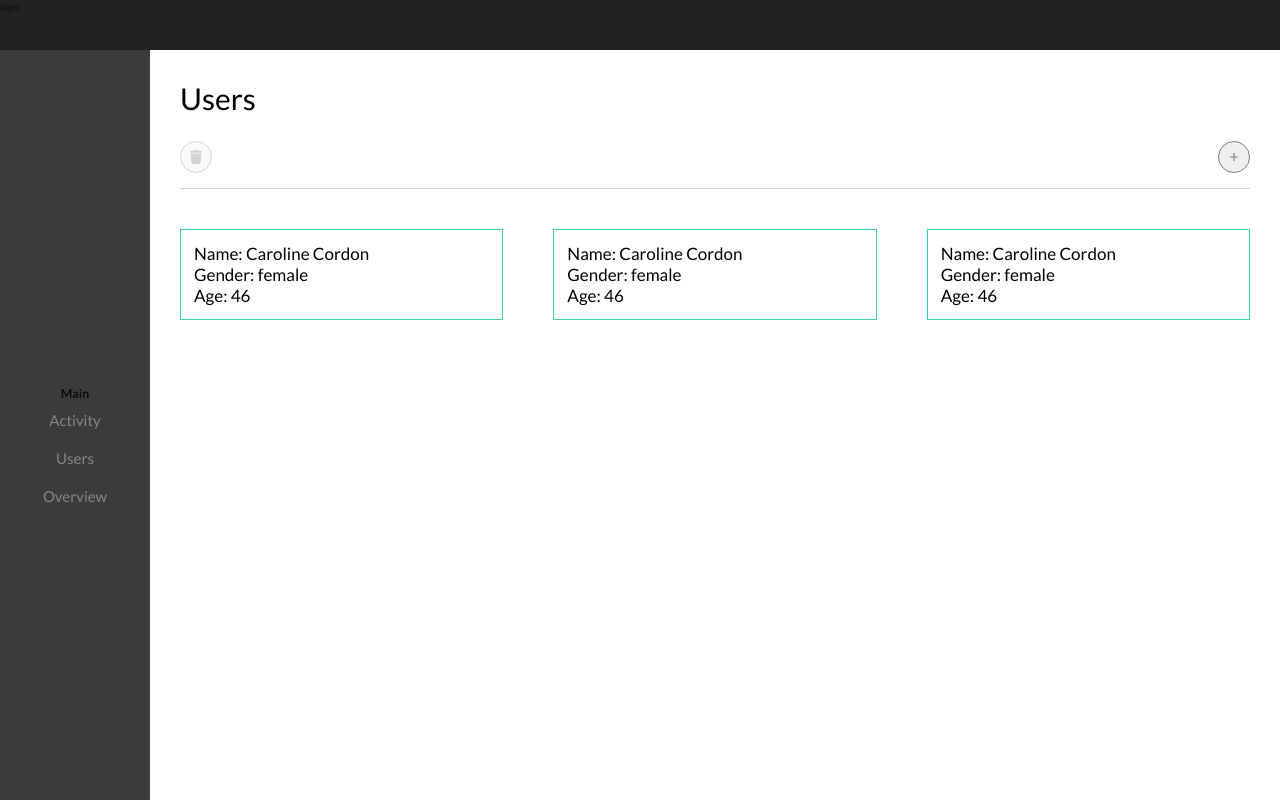
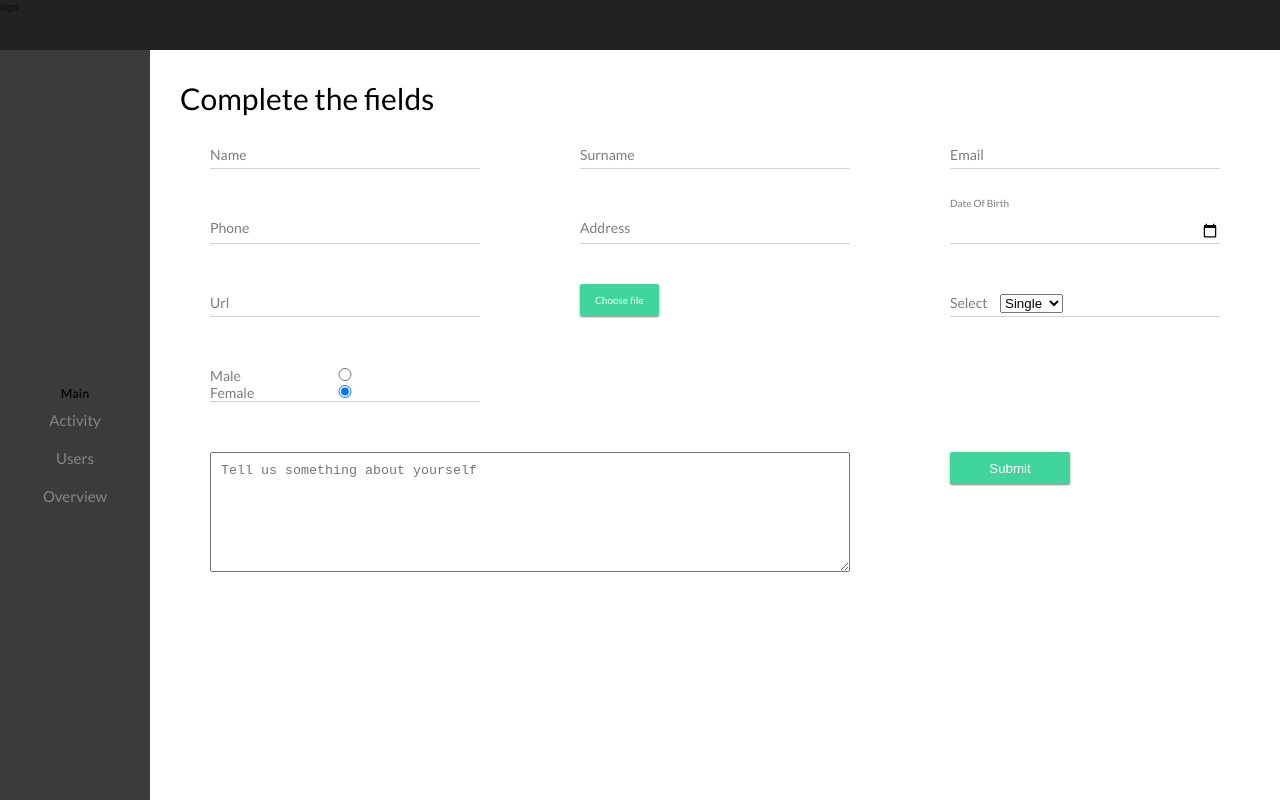
Before and after one commit to Klaudia26/dashboard-app, a React (Create React App) app: page /users/create in a window 1280 px wide. Built offline with nearby package versions, Linux system fonts and the light colour scheme; data requests are answered from the project's data file.

Commit message:
add  createuse and style

```diff
--- a/src/App.js
+++ b/src/App.js
@@ -1,12 +1,13 @@
 import React, { Component } from 'react';
-import { BrowserRouter as Router, Route } from 'react-router-dom';
+import { BrowserRouter as Router, Route, Switch } from 'react-router-dom';
 import Activity from './pages/Activity/Activity';
 import Overview from './pages/Overview/Overview';
 import Users from './pages/Users/Users';
 import Navigation from './components/Navigation/Navigation';
 import Topbar from './components/Topbar/Topbar';
+import CreateUser from './pages/CreateUser/CreateUser';
+import styles from './App.module.scss';
 import './Styles/globalStyles.scss';
-import styles from './App.module.scss';
 
 class App extends Component {
   render() {
@@ -16,9 +17,12 @@ class App extends Component {
           <Topbar />
           <Navigation />
           <div className={styles.wrapper}>
-            <Route exact path="/" component={Overview} />
-            <Route path="/activity" component={Activity} />
-            <Route path="/users" component={Users} />
+            <Switch>
+              <Route exact path="/" component={Overview} />
+              <Route path="/activity" component={Activity} />
+              <Route exact path="/users" component={Users} />
+              <Route path="/users/create" component={CreateUser} />
+            </Switch>
           </div>
         </Router>
       </div>
--- a/src/components/Navigation/Navigation.module.scss
+++ b/src/components/Navigation/Navigation.module.scss
@@ -12,8 +12,6 @@
   opacity: 0.96;
   height: 100vh;
   font-size: 1.5rem;
-}
-
   a {
     text-decoration: none;
     padding: 1rem 0;
@@ -23,3 +21,4 @@ a:hover {
     color: #fff;
     font-weight: 600;
   }
+}
--- a/src/components/Toolbar/Toolbar.js
+++ b/src/components/Toolbar/Toolbar.js
@@ -3,6 +3,7 @@ import Upload from '../Upload/Upload';
 import Modal from '../Modal/Modal';
 import { FaTrash } from 'react-icons/fa';
 import { MdAdd } from 'react-icons/md';
+import { Link } from 'react-router-dom';
 
 import styles from './Toolbar.module.scss';
 
@@ -68,9 +69,11 @@ class Toolbar extends Component {
           <FaTrash />
         </button>
         {this.props.showButton ? (
-          <button className={styles.icon}>
-            <MdAdd />
-          </button>
+          <Link to="/users/create">
+            <button className={styles.icon}>
+              <MdAdd />
+            </button>
+          </Link>
         ) : (
           <Upload openModal={this.openModal} />
         )}
--- /dev/null
+++ b/src/pages/CreateUser/CreateUser.js
@@ -0,0 +1,197 @@
+import React, { Component } from 'react';
+import Header from '../../components/Header/Header';
+import styles from './CreateUser.module.scss';
+
+class CreateUser extends Component {
+  state = {
+    users: [],
+    name: '',
+    surname: '',
+    email: '',
+    phone: '',
+    address: '',
+    website: '',
+    aboute: '',
+    dateOfBirth: '',
+    gender: 'female',
+  };
+  handleChange = (e) => {
+    this.setState({
+      [e.target.name]: e.target.value,
+    });
+  };
+
+  handleSubmit = (e) => {
+    e.preventDefault();
+  };
+  render() {
+    return (
+      <>
+        <Header header="Complete the fields" />
+        <form onSubmit={this.handleSubmit} className={styles.createUserForm}>
+          <div className={styles.formItem}>
+            <input
+              type="text"
+              onChange={this.handleChange}
+              value={this.state.name}
+              name="name"
+              placeholder=" "
+              id="name"
+              className={styles.input}
+            />
+            <label htmlFor="name" className={styles.label}>
+              Name{' '}
+            </label>
+          </div>
+          <div className={styles.formItem}>
+            <input
+              type="text"
+              onChange={this.handleChange}
+              value={this.state.surname}
+              placeholder=" "
+              name="surname"
+              id="surname"
+              className={styles.input}
+            />
+            <label htmlFor="surname" className={styles.label}>
+              Surname{' '}
+            </label>
+          </div>
+          <div className={styles.formItem}>
+            <input
+              type="email"
+              onChange={this.handleChange}
+              value={this.state.email}
+              name="email"
+              id="email"
+              placeholder=" "
+              className={styles.input}
+            />
+            <label htmlFor="email" className={styles.label}>
+              Email{' '}
+            </label>
+          </div>
+          <div className={styles.formItem}>
+            <input
+              type="tel"
+              onChange={this.handleChange}
+              value={this.state.phone}
+              name="phone"
+              placeholder=" "
+              id="phone"
+              className={styles.input}
+            />
+            <label htmlFor="phone" className={styles.label}>
+              Phone{' '}
+            </label>
+          </div>
+          <div className={styles.formItem}>
+            <input
+              type="text"
+              onChange={this.handleChange}
+              value={this.state.address}
+              name="address"
+              placeholder=" "
+              id="address"
+              className={styles.input}
+            />
+            <label htmlFor="address" className={styles.label}>
+              Address{' '}
+            </label>
+          </div>
+          <div className={styles.formItem}>
+            <input
+              required
+              type="date"
+              onChange={this.handleChange}
+              value={this.state.dateOfBirth}
+              name="dateOfBirth"
+              id="dateOfBirth"
+              placeholder=" "
+              className={styles.input}
+            />
+            <label htmlFor="dateOfBirth" className={styles.label}>
+              Date Of Birth
+            </label>
+          </div>
+          <div className={styles.formItem}>
+            <input
+              type="url"
+              onChange={this.handleChange}
+              value={this.state.website}
+              name="website"
+              placeholder=" "
+              id="url"
+              className={styles.input}
+            />
+            <label htmlFor="url" className={styles.label}>
+              Url{' '}
+            </label>
+          </div>
+          <div>
+            <label htmlFor="media" className={styles.labelMedia}>
+              Choose file
+            </label>
+            <input
+              type="file"
+              onChange={this.handleChange}
+              name="media"
+              className={styles.input}
+              id="media"
+            />
+          </div>
+          <div className={styles.formItem}>
+            <select id="select" className={styles.select}>
+              <option value="single">Single</option>
+              <option value="maried">Maried</option>
+            </select>
+            <label htmlFor="select" className={styles.label}>
+              Select{' '}
+            </label>
+          </div>
+          <div className={styles.formItem}>
+            <div>
+              <label htmlFor="male" className={styles.label}>
+                Male{' '}
+              </label>
+              <input
+                type="radio"
+                onChange={this.handleChange}
+                name="gender"
+                checked={this.state.gender === 'male'}
+                value="male"
+                id="male"
+                className={styles.input}
+              />
+            </div>
+            <div className={styles.female}>
+              <label htmlFor="female" className={styles.label}>
+                Female{' '}
+              </label>
+              <input
+                type="radio"
+                onChange={this.handleChange}
+                name="gender"
+                checked={this.state.gender === 'female'}
+                value="female"
+                id="female"
+                className={styles.input}
+              />
+            </div>
+          </div>
+          <textarea
+            onChange={this.handleChange}
+            value={this.state.aboute}
+            name="aboute"
+            className={styles.textarea}
+            placeholder="Tell us something about yourself"
+          ></textarea>
+          <button type="submit" className={styles.btn}>
+            Submit
+          </button>
+        </form>
+      </>
+    );
+  }
+}
+export default CreateUser;
--- /dev/null
+++ b/src/pages/CreateUser/CreateUser.module.scss
@@ -0,0 +1,95 @@
+.createUserForm {
+  display: grid;
+  grid-template-columns: repeat(auto-fit, minmax(24rem, 1fr));
+  grid-gap: 5rem;
+  grid-column-gap: 10rem;
+  padding: 3rem;
+
+  .formItem {
+    position: relative;
+    width: 100%;
+    margin: 0 auto;
+    border-bottom: 1px solid lightgrey;
+    flex-shrink: 0;
+    font-size: 1.4rem;
+  }
+
+  .input {
+    width: 100%;
+    line-height: 22px;
+    font-size: 16px;
+    border: none;
+    background: none;
+    color: #7d7d7d;
+  }
+  .input:focus,
+  .textarea:focus {
+    outline: none;
+  }
+  .textarea {
+    width: 100%;
+    margin: 0 auto;
+    min-height: 12rem;
+    padding: 1rem;
+    grid-column-start: 1;
+    grid-column-end: 3;
+  }
+
+  .label {
+    position: absolute;
+    top: 0;
+    left: 0;
+    color: #7d7d7d;
+    transition: all ease-out 0.2s;
+  }
+  .btn {
+    width: 12rem;
+    height: 3.2rem;
+    background-color: #40d59d;
+    color: #fff;
+    outline: none;
+    border: none;
+    border-radius: 2px;
+    box-shadow: 0 1px 2px grey;
+    cursor: pointer;
+    transition: all 2s;
+
+    &:hover {
+      transform: translateY(-2px);
+    }
+  }
+  .input:focus + .label,
+  .textarea:focus + .label {
+    top: -2.2rem;
+    font-size: 1rem;
+  }
+
+  .input:not(:placeholder-shown) + .label {
+    top: -22px;
+    font-size: 1rem;
+  }
+  .select {
+    margin-left: 5rem;
+  }
+
+  input[type='file'] {
+    display: none;
+  }
+  .labelMedia {
+    background-color: #40d59d;
+    color: #fff;
+    padding: 1rem 1.5rem;
+    border-radius: 2px;
+    box-shadow: 0 1px 2px grey;
+  }
+  .female {
+    position: relative;
+  }
+
+  input[type='date']:required:invalid::-webkit-datetime-edit {
+    color: transparent;
+  }
+  input[type='date']:focus::-webkit-datetime-edit {
+    color: black !important;
+  }
+}
```
Lines whose indentation alone changed are shown as unchanged.
